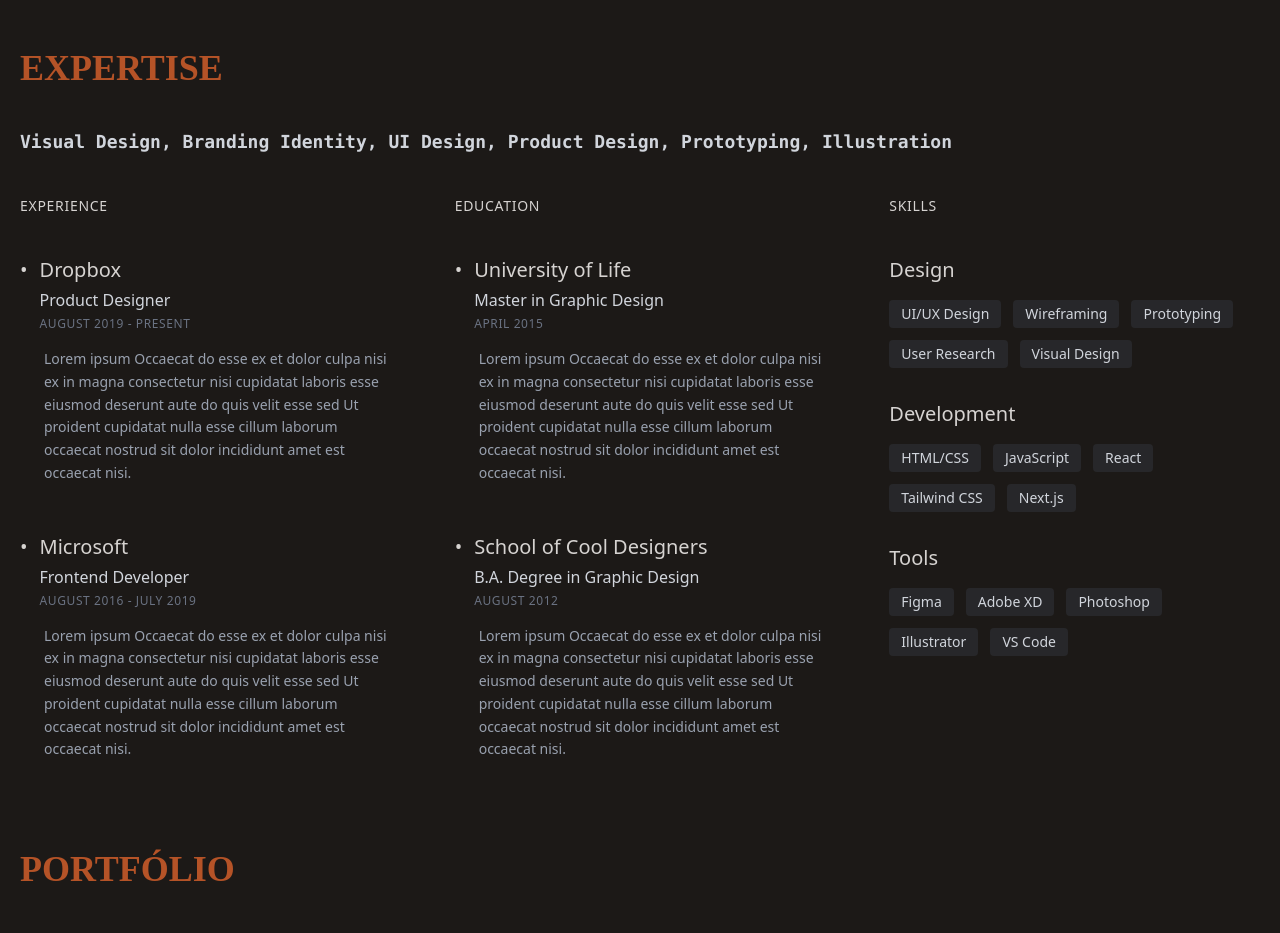
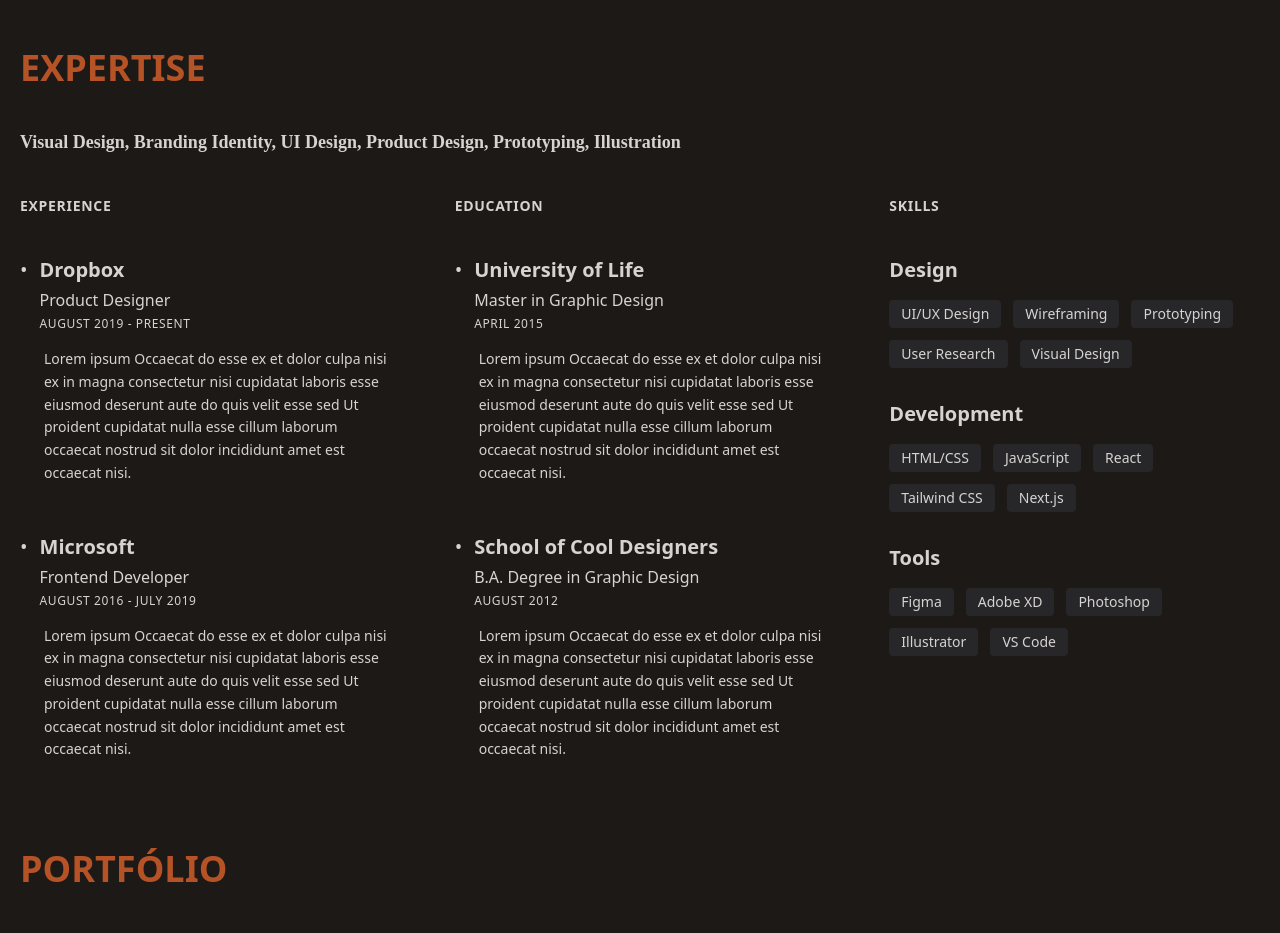
Before and after one commit to joaovlara/portfolio-landingpage, a Next.js app: page / in a window 1280 px wide. Shown: the part 1700-2633 px from the top of the page. Built offline with nearby package versions, Linux system fonts and the light colour scheme.

Commit message:
remove: text colors

```diff
--- a/src/components/Footer.tsx
+++ b/src/components/Footer.tsx
@@ -2,7 +2,7 @@ import { navigation, footerTexts } from "../data/data.texts";
 
 export default function Footer() {
   return (
-    <footer className=" text-white py-8">
+    <footer className="py-8">
       <div className="max-w-6xl mx-auto px-4 flex flex-col md:flex-row justify-between items-center">
         {/* Left Section */}
         <div className="flex-1 flex flex-col items-center md:items-start mb-6 md:mb-0">
@@ -48,7 +48,7 @@ export default function Footer() {
 
         {/* Right Section: Terms/Privacy */}
         <div className="flex-1 flex justify-center md:justify-end mt-6 md:mt-0">
-          <div className="text-sm text-gray-400">
+          <div className="text-sm">
             Terms of Service - Privacy Policy
           </div>
         </div>
--- a/src/components/Sections/About.tsx
+++ b/src/components/Sections/About.tsx
@@ -37,7 +37,7 @@ export default function About() {
         <div className="w-full md:w-1/2 space-y-6 md:pl-4">
           <h2 className="uppercase textcolor-primary tracking-wider border-l-2 border-amber-500 pl-3">ABOUT</h2>
 
-          <p className="text-gray-200 leading-relaxed text-justify">
+          <p className="leading-relaxed text-justify">
             Lorem ipsum dolor sit amet, consectetur adipiscing elit, sed do eiusmod tempor
             incididunt ut labore et dolore magna aliqua. Ut enim ad minim veniam, quis nostrud
             exercitation ullamco laboris nisi ut aliquip ex ea commodo consequat. Duis aute irure dolor in
--- a/src/components/Sections/CalltoAction.tsx
+++ b/src/components/Sections/CalltoAction.tsx
@@ -4,11 +4,11 @@ export default function Contact() {
   return (
     <section className="bg-stone-900 min-h-screen flex flex-col items-center justify-center">
       <div className="container p-5 space-y-3">
-          <h2 className="text-2xl md:text-4xl font-bold font-bigshot textcolor-primary mb-10">
+          <h2 className="text-2xl md:text-4xl textcolor-primary mb-10">
           Get in touch</h2>
 
         <div className="">
-          <h3 className="text-3xl md:text-4xl lg:text-5xl text-white font-semibold leading-tight mb-16">
+          <h3 className="text-3xl md:text-4xl lg:text-5xl leading-tight mb-16">
             I love to hear from you. Whether you have a question or just want to
             chat about design, tech & art — shoot me a message.
           </h3>
@@ -16,10 +16,10 @@ export default function Contact() {
           <div className="grid grid-cols-1 md:grid-cols-3 gap-8 md:gap-16">
             {/* Coluna 1 - Contato */}
             <div>
-              <h4 className="uppercase text-white tracking-wider text-sm font-medium mb-4">
+              <h4 className="uppercase tracking-wider text-sm mb-4">
                 Reach me at
               </h4>
-              <div className="text-gray-400 space-y-2">
+              <div className="space-y-2">
                 <p>sayhello@luther.com</p>
                 <p>+197 543 2345</p>
               </div>
@@ -27,10 +27,10 @@ export default function Contact() {
 
             {/* Coluna 2 - Social */}
             <div>
-              <h4 className="uppercase text-white tracking-wider text-sm font-medium mb-4">
+              <h4 className="uppercase tracking-wider text-sm mb-4">
                 Social
               </h4>
-              <div className="text-gray-400 space-y-2">
+              <div className="space-y-2">
                 <p>Behance, Dribbble, Twitter,</p>
                 <p>Instagram, Github</p>
               </div>
--- a/src/components/Sections/Expertise.tsx
+++ b/src/components/Sections/Expertise.tsx
@@ -14,32 +14,34 @@ export default function Expertise() {
       <div className="container p-5 space-y-3">
         {/* Expertise Header */}
         <div className="">
-          <h3 className="text-2xl md:text-4xl font-bold font-bigshot textcolor-primary mb-10">
+          <h3 className="text-2xl md:text-4xl textcolor-primary mb-10">
             {title}
           </h3>
-          <h2 className="text-lg font-mono text-gray-300 mb-10">{subtitle}</h2>
+          <h2 className="text-lg mb-10">
+            {subtitle}
+          </h2>
         </div>
 
         <div className="w-full grid grid-cols-1 md:grid-cols-2 lg:grid-cols-3 gap-x-16 gap-y-16">
           {/* Experience Column */}
           <div className="col-span-1">
-            <h3 className="uppercase text-sm tracking-wider textcolor-primary-500 font-medium mb-10">
+            <h3 className="uppercase text-sm tracking-wider textcolor-primary-500 mb-10">
               {experience.title}
             </h3>
 
             {experience.items.map((item: ExperienceItem, index: number) => (
               <div key={index} className="mb-12">
                 <div className="flex items-start mb-3">
-                  <span className="textcolor-primary-500 mr-3 text-xl">•</span>
+                  <span className="mr-3 text-xl">•</span>
                   <div>
-                    <h4 className="text-xl font-normal mb-1">{item.company}</h4>
-                    <p className="text-gray-300">{item.position}</p>
-                    <p className="text-xs text-gray-500 uppercase tracking-wider mt-1">
+                    <h4 className="text-xl mb-1">{item.company}</h4>
+                    <p className="">{item.position}</p>
+                    <p className="text-xs uppercase tracking-wider mt-1">
                       {item.period}
                     </p>
                   </div>
                 </div>
-                <p className="text-gray-400 text-sm leading-relaxed ml-6 mt-4">
+                <p className="text-sm leading-relaxed ml-6 mt-4">
                   {item.description}
                 </p>
               </div>
@@ -48,7 +50,7 @@ export default function Expertise() {
 
           {/* Education Column */}
           <div className="col-span-1">
-            <h3 className="uppercase text-sm tracking-wider textcolor-primary-500 font-medium mb-10">
+            <h3 className="uppercase text-sm tracking-wider textcolor-primary-500 mb-10">
               {education.title}
             </h3>
 
@@ -57,16 +59,16 @@ export default function Expertise() {
                 <div className="flex items-start mb-3">
                   <span className="textcolor-primary-500 mr-3 text-xl">•</span>
                   <div>
-                    <h4 className="text-xl font-normal mb-1">
+                    <h4 className="text-xl mb-1">
                       {item.institution}
                     </h4>
-                    <p className="text-gray-300">{item.degree}</p>
-                    <p className="text-xs text-gray-500 uppercase tracking-wider mt-1">
+                    <p className="">{item.degree}</p>
+                    <p className="text-xs uppercase tracking-wider mt-1">
                       {item.period}
                     </p>
                   </div>
                 </div>
-                <p className="text-gray-400 text-sm leading-relaxed ml-6 mt-4">
+                <p className=" text-sm leading-relaxed ml-6 mt-4">
                   {item.description}
                 </p>
               </div>
@@ -75,18 +77,18 @@ export default function Expertise() {
 
           {/* Skills Column (Third column) */}
           <div className="col-span-1">
-            <h3 className="uppercase text-sm tracking-wider textcolor-primary-500 font-medium mb-10">
+            <h3 className="uppercase text-sm tracking-wider textcolor-primary-500 mb-10">
               {skills.title}
             </h3>
 
             {skills.categories.map((category: SkillCategory, index: number) => (
               <div key={index} className="mb-8">
-                <h4 className="text-xl font-normal mb-4">{category.title}</h4>
+                <h4 className="text-xl mb-4">{category.title}</h4>
                 <div className="flex flex-wrap gap-3">
                   {category.skills.map((skill: string, skillIndex: number) => (
                     <span
                       key={skillIndex}
-                      className="bg-zinc-800 text-gray-300 px-3 py-1 text-sm rounded"
+                      className="bg-zinc-800 px-3 py-1 text-sm rounded"
                     >
                       {skill}
                     </span>
--- a/src/components/Sections/Hero.tsx
+++ b/src/components/Sections/Hero.tsx
@@ -2,7 +2,7 @@
 
 export default function Hero() {
   return (
-    <section className="bg-stone-900 min-h-screen flex flex-col items-center justify-center">
+    <section className="min-h-screen flex flex-col items-center justify-center">
       <div className="container p-5 space-y-3">
         <h3 className="md:text-3xl font-mono textcolor-primary">Hello World!</h3>
         <h2 className="text-5xl md:text-8xl font-bold font-bigshot"> {/*adicionar animação de estrelas no fundo*/}
--- a/src/components/Sections/Works.tsx
+++ b/src/components/Sections/Works.tsx
@@ -51,10 +51,10 @@ export default function Portfolio() {
     <section className="bg-stone-900 min-h-screen flex flex-col items-center justify-center">
       <div className="container p-5 space-y-3">
         <div className="">
-          <h3 className="text-2xl md:text-4xl font-bold font-bigshot textcolor-primary mb-10">
+          <h3 className="text-2xl md:text-4xl textcolor-primary mb-10">
             PORTFÓLIO
           </h3>
-          <h2 className="text-lg font-mono text-gray-300 mb-10">
+          <h2 className="text-lg mb-10">
             Conheça alguns dos meus trabalhos recentes
           </h2>
         </div>
@@ -86,10 +86,10 @@ export default function Portfolio() {
                     <span className="text-sm textcolor-primary-500 block mb-2">
                       {project.category}
                     </span>
-                    <h3 className="text-white text-xl mb-8">{project.title}</h3>
+                    <h3 className="text-xl mb-8">{project.title}</h3>
 
                     {/* Plus icon */}
-                    <span className="text-white text-4xl block mb-8">+</span>
+                    <span className="text-4xl block mb-8">+</span>
 
                     <Link
                       href={project.link}
```
